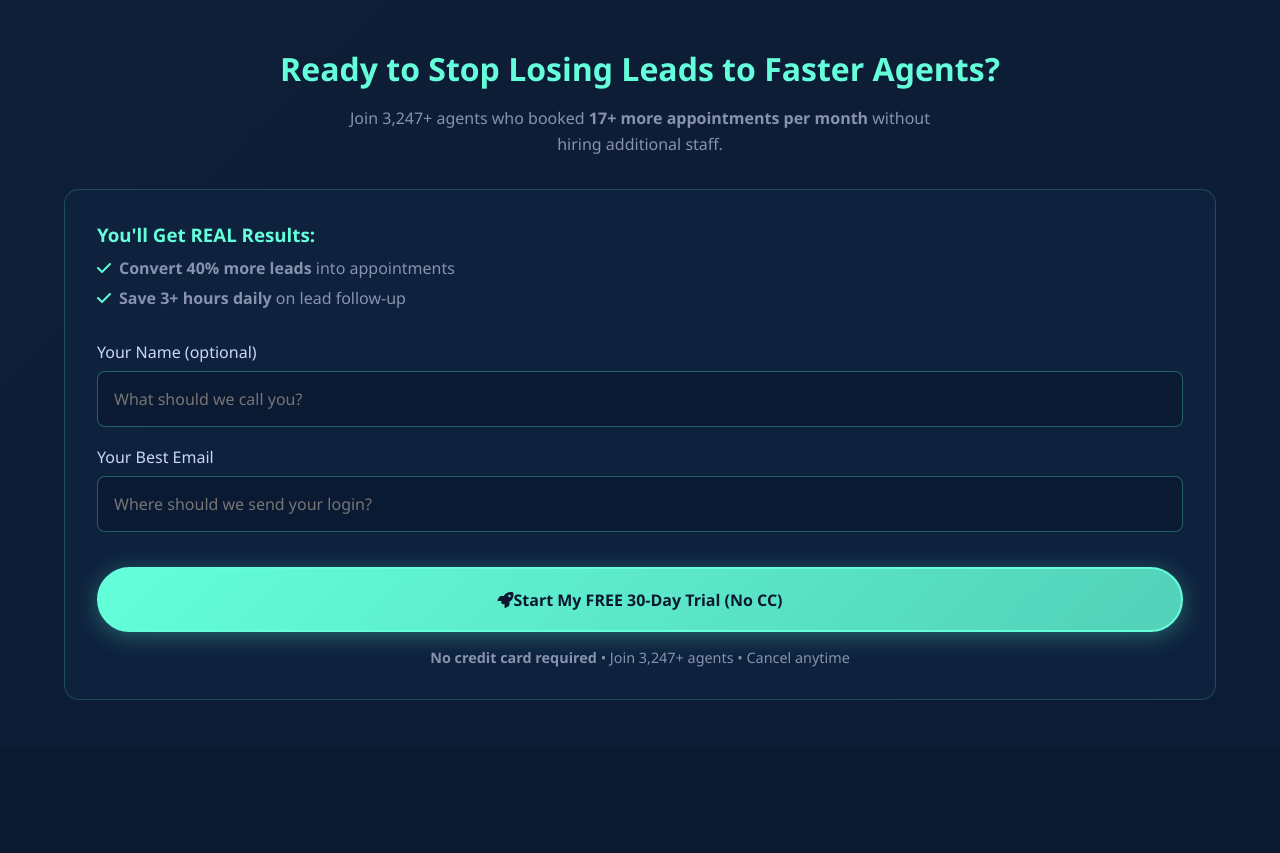
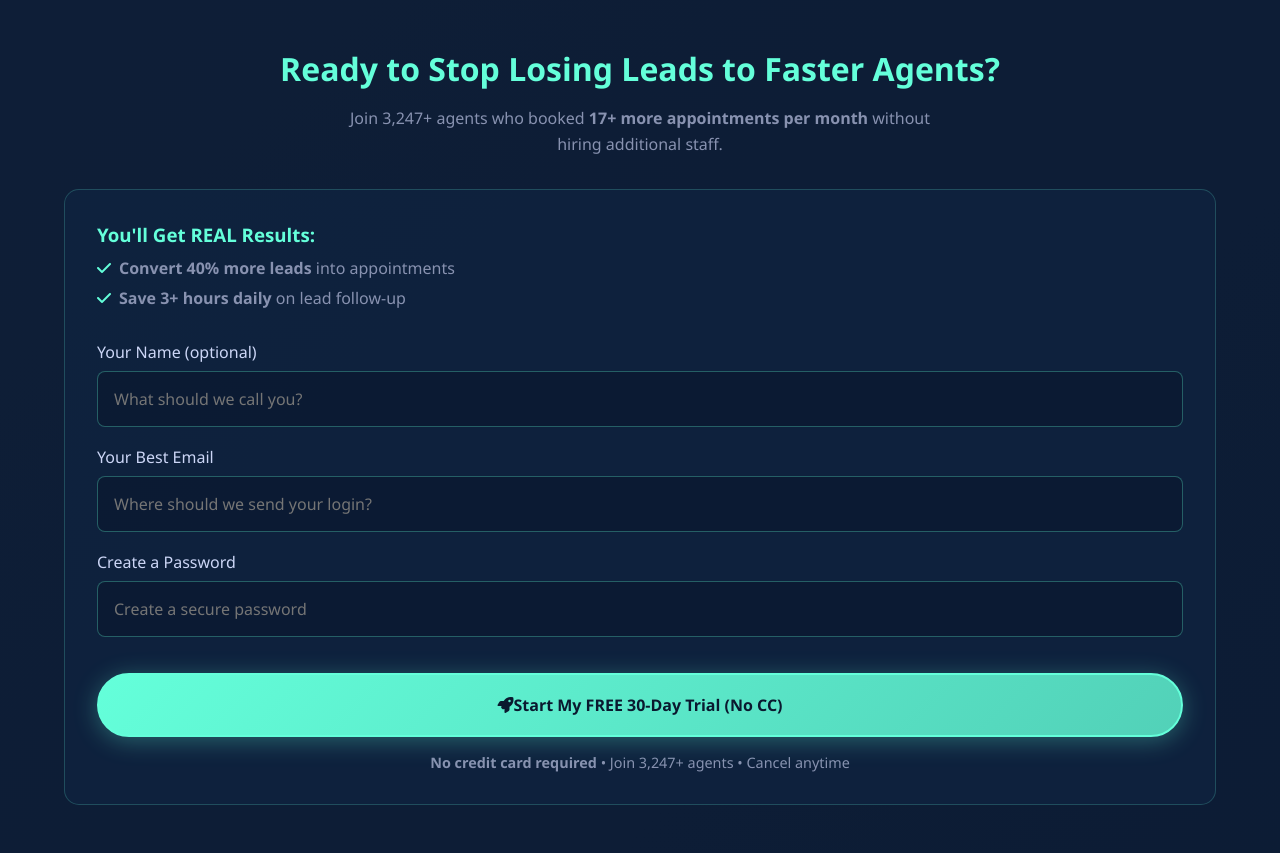
Before and after one commit to playindirty/website, a Flask app: template templates/demooff.html in a window 1280 px wide. Shown: the part 1443-2296 px from the top of the page. Before the commit the page ends 2143 px from the top, so only its background shows below. Run offline with Flask 3, Linux system fonts and the light colour scheme; the template is opened without the code that fills it, so the values that code supplies are empty; parts of the project's set-up code (start-up, migrations or seed data) failed here and were passed over.

Commit message:
Update demooff.html

```diff
--- a/templates/demooff.html
+++ b/templates/demooff.html
@@ -225,6 +225,11 @@
           <div class="form-group">
             <label for="email">Your Best Email</label>
             <input type="email" id="email" placeholder="Where should we send your login?" required>
+          </div>
+
+          <div class="form-group">
+            <label for="password">Create a Password</label>
+            <input type="password" id="password" placeholder="Create a secure password" required>
           </div>
 
           <button class="cta-button" style="width:100%;padding:1.2rem;margin-top:1rem;" type="submit" id="signup-button"><i class="fas fa-rocket"></i> Start My FREE 30-Day Trial (No CC)</button>
@@ -620,6 +625,7 @@ async function initializeApp() {
       if (e.target && e.target.id === 'trial-form') {
         e.preventDefault();
         const email = document.getElementById('email').value.trim();
+        const password = document.getElementById('password').value;
         const name = document.getElementById('name').value.trim();
         const btn = document.getElementById('signup-button');
         const formMessage = document.getElementById('form-message');
@@ -632,23 +638,46 @@ async function initializeApp() {
           return;
         }
 
+        if (!password) {
+          formMessage.textContent = 'Please create a password';
+          formMessage.className = 'form-message error';
+          formMessage.style.display = 'block';
+          return;
+        }
+
         btn.disabled = true;
-        btn.innerHTML = '<i class="fas fa-spinner fa-spin"></i> Redirecting...';
+        btn.innerHTML = '<i class="fas fa-spinner fa-spin"></i> Creating Account...';
 
         try {
-          // Create user data object
-          const userData = {
+          // Sign up with Supabase
+          const { data, error } = await supabase.auth.signUp({
             email: email,
-            name: name || '',
-            user_type: 'agent',
-            source: 'marketing_page'
-          };
+            password: password,
+            options: {
+              data: {
+                name: name || '',
+                user_type: 'agent'
+              }
+            }
+          });
 
-          // Encode user data for URL
-          const encodedUserData = encodeURIComponent(JSON.stringify(userData));
+          if (error) throw error;
 
-          // Redirect to replyzeai.onrender.com with user data
-          window.location.href = `https://replyzeai.onrender.com/signin?user_data=${encodedUserData}`;
+          // Success
+          formMessage.textContent = 'Success! Check your email to verify your account.';
+          formMessage.className = 'form-message success';
+          formMessage.style.display = 'block';
+
+          // Reset form
+          e.target.reset();
+
+          showToast('Account created! Please check your email to verify your account.', 'success', 5000);
+
+          // Optionally redirect after successful signup
+          setTimeout(() => {
+            // Redirect to dashboard or thank you page
+            window.location.href = '/welcome'; // Change to your desired URL
+          }, 3000);
 
         } catch (err) {
           console.error(err);
@@ -656,6 +685,7 @@ async function initializeApp() {
           formMessage.className = 'form-message error';
           formMessage.style.display = 'block';
           showToast(err.message || 'Signup failed', 'error', 5000);
+        } finally {
           btn.disabled = false;
           btn.innerHTML = original;
         }
```
